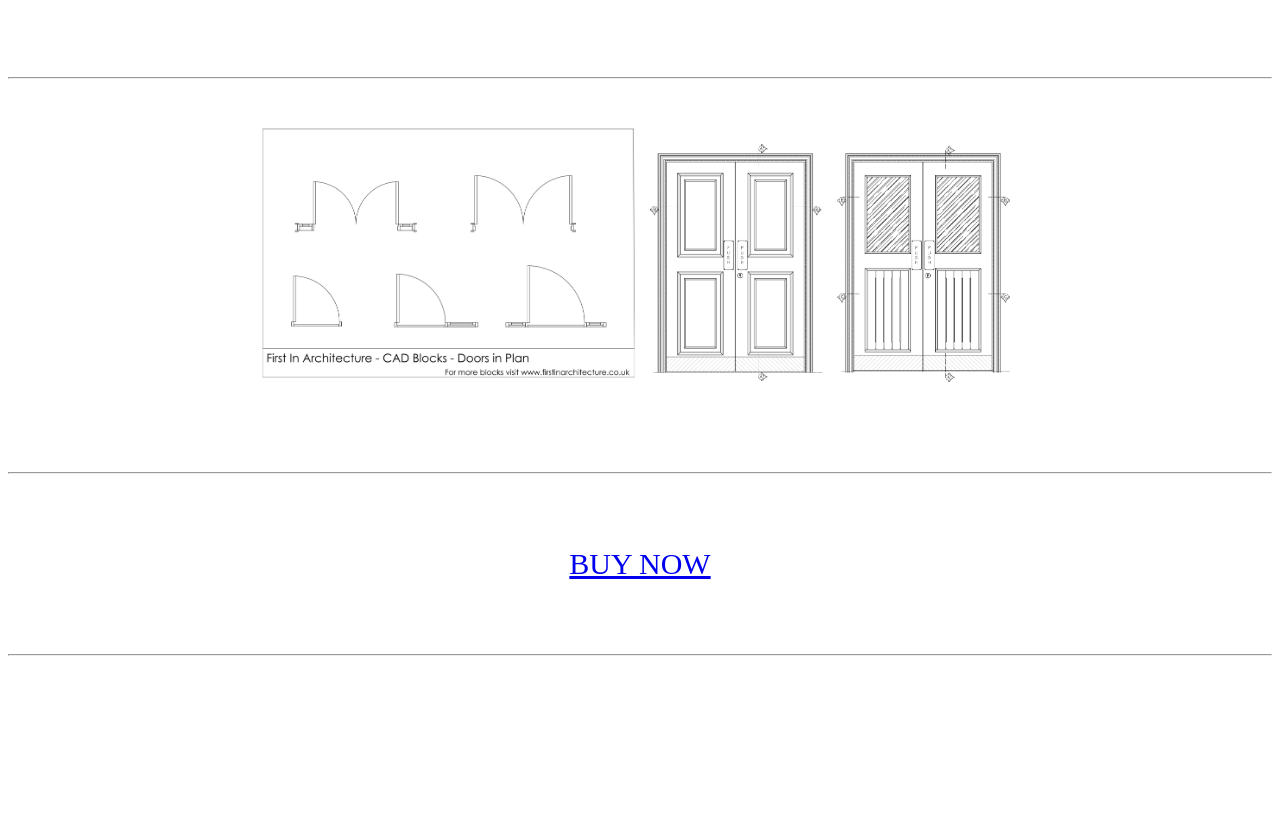
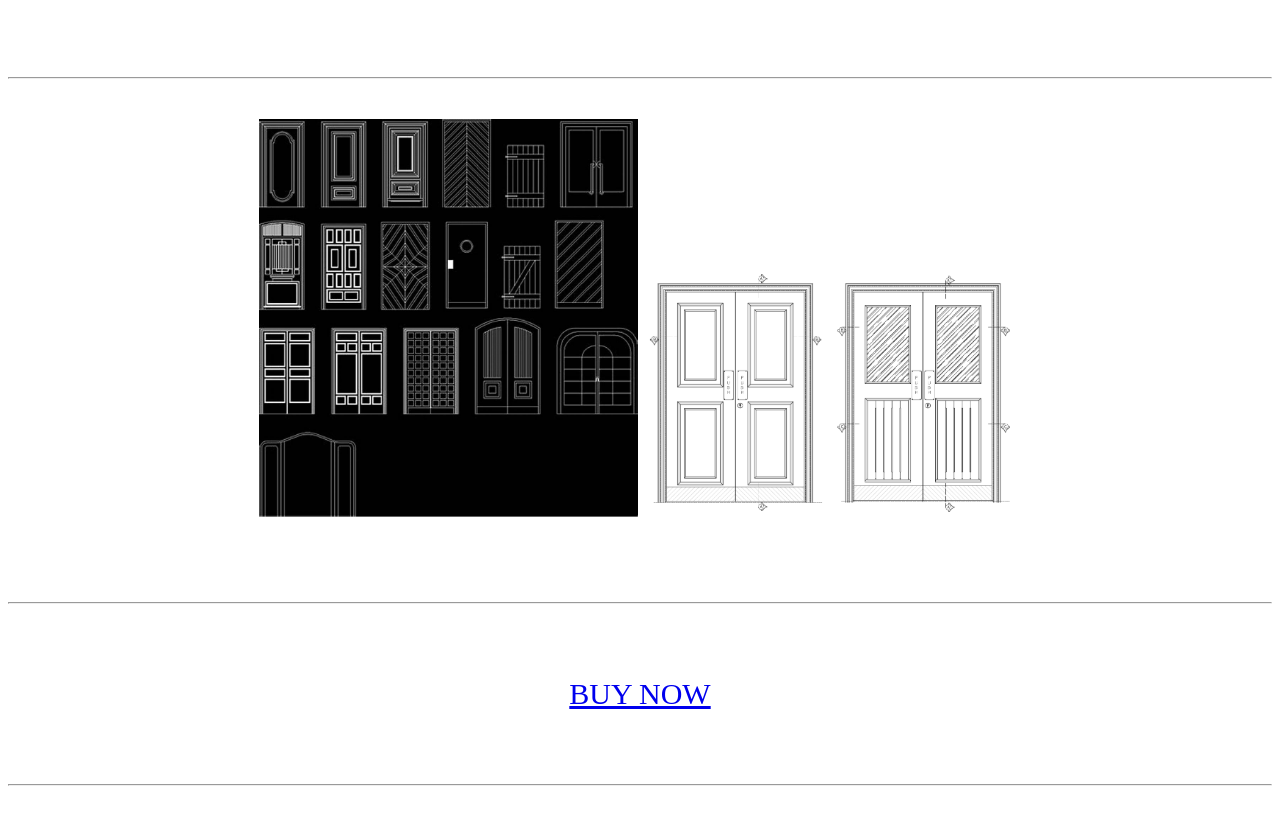
Before and after one commit to CaddPlans/civilplan, a plain HTML site: page index.html in a window 1280 px wide. Shown: the part 2753-3577 px from the top of the page. Before the commit the page ends 3449 px from the top, so only its background shows below. Drawn offline with Linux system fonts and the light colour scheme.

Commit message:
Update index.html

```diff
--- a/index.html
+++ b/index.html
@@ -32,8 +32,7 @@
 
 <hr style="margin-bottom: 40px; margin-top: 80px;">
 
-<div style="text-align:center; line-height: 100px;"><img style="width: 30% ;" src="FIA-Door-Plan-CAD-Blocks-02.webp">
-
+<div style="text-align:center; line-height: 100px;"><img style="width: 30% ;" src="OIP (1).jpeg">
 <img style="width: 30% ;" src="R (1).jpeg">
 <div>
 
```
